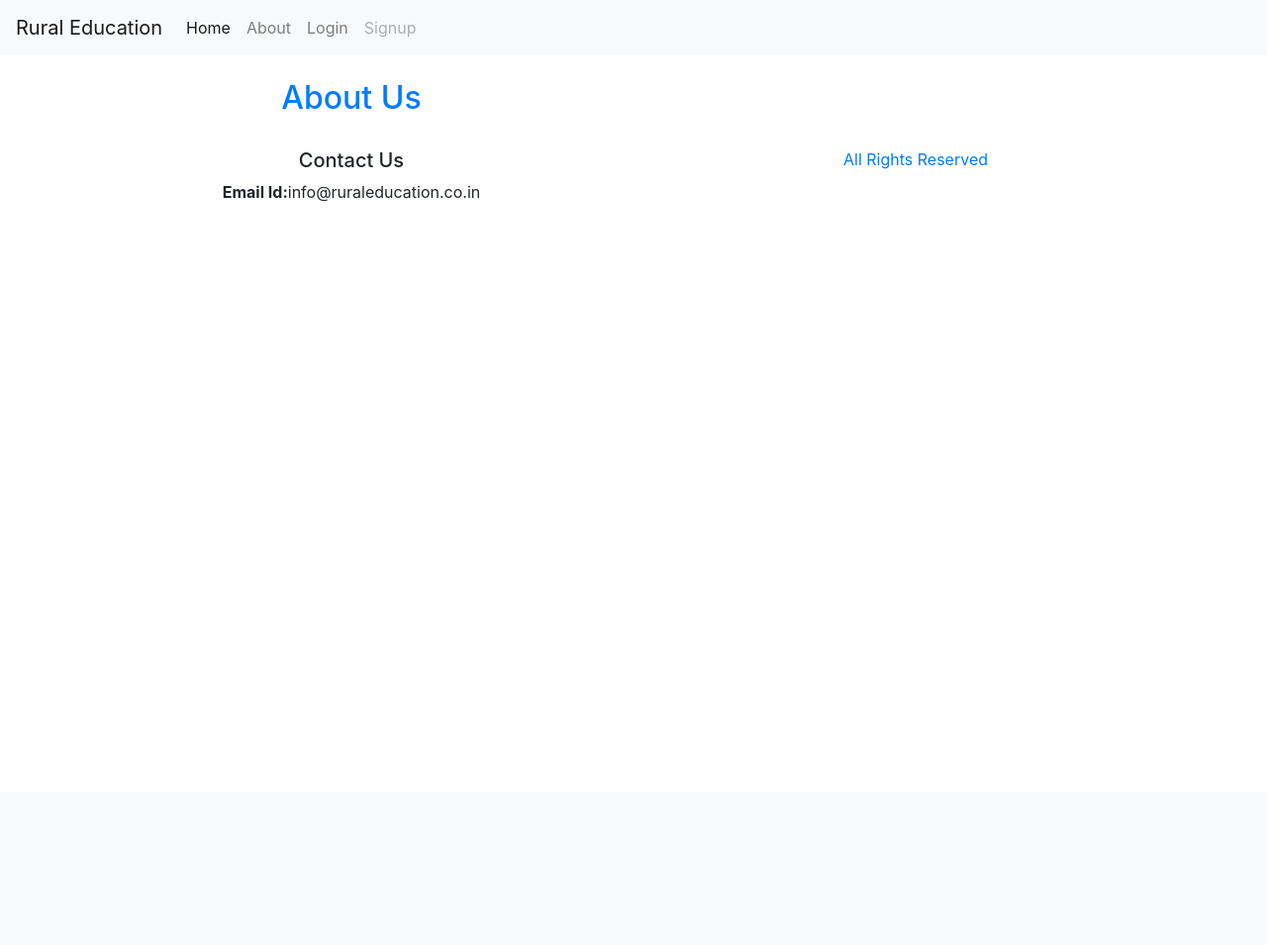
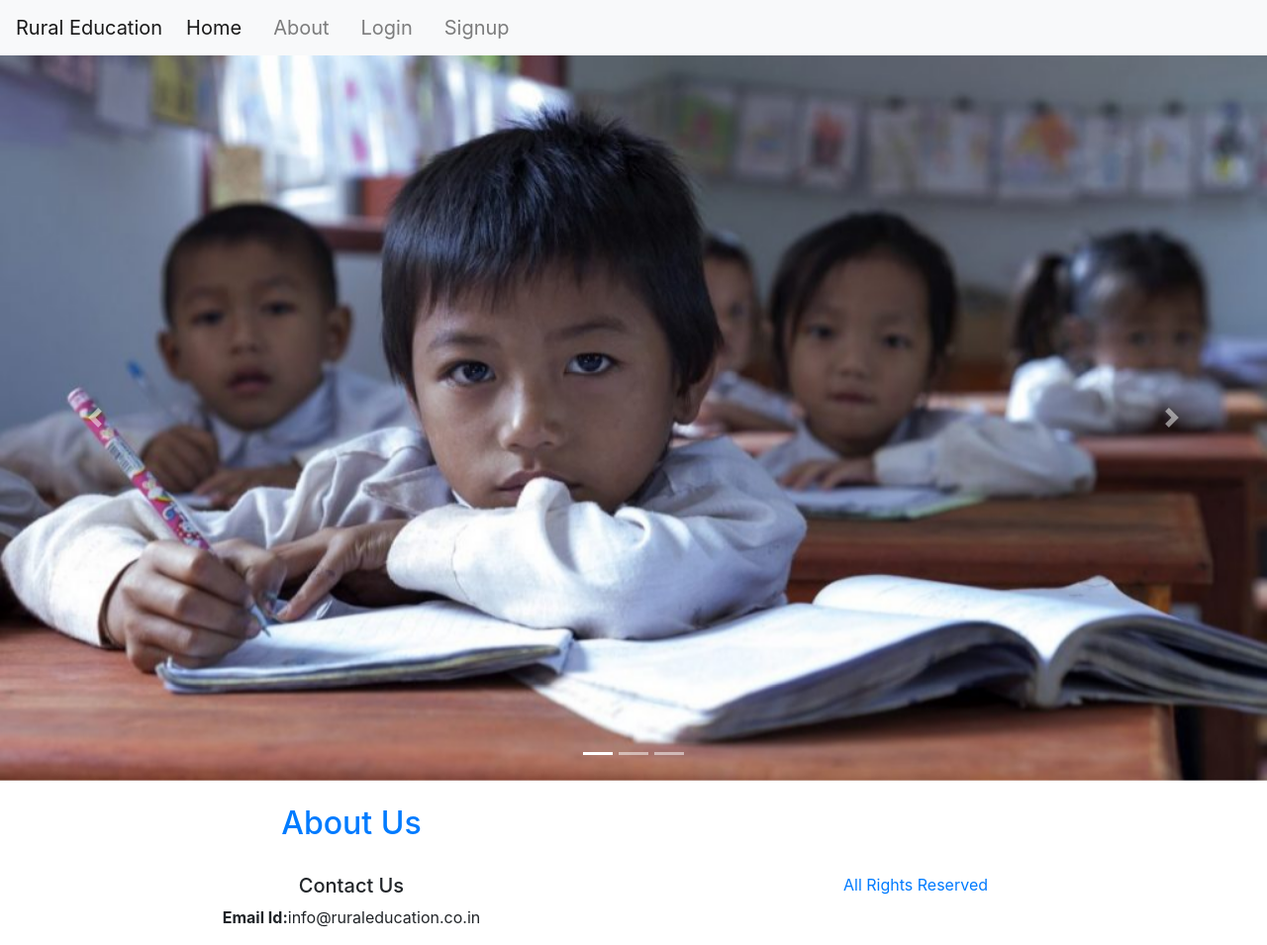
Before and after one commit to sachinthakur9614/ByteFightHackathon, a PHP site: page / in a window 1280 px wide. Shown: the whole page at 99% size. Before the commit the page ends 204 px from the top, so only its background shows below. Run offline with PHP 8.4, Linux system fonts and the light colour scheme; some libraries are stand-ins or nearby versions.

Commit message:
Add files via upload
adding images

```diff
--- a/header.php
+++ b/header.php
@@ -15,16 +15,16 @@
   <div class="collapse navbar-collapse" id="navbarNav">
     <ul class="navbar-nav">
       <li class="nav-item active">
-        <a class="nav-link" href="#">Home <span class="sr-only">(current)</span></a>
+        <a class="nav-link navbar-brand" href="#">Home <span class="sr-only">(current)</span></a>
       </li>
       <li class="nav-item">
-        <a class="nav-link" href="#">About</a>
+        <a class="nav-link navbar-brand" href="#">About</a>
       </li>
       <li class="nav-item">
-        <a class="nav-link" href="#">Login </a>
+        <a class="nav-link navbar-brand" href="#">Login </a>
       </li>
       <li class="nav-item">
-        <a class="nav-link disabled" href="#" tabindex="-1" aria-disabled="true">Signup</a>
+        <a class="nav-link navbar-brand" href="#" tabindex="-1" aria-disabled="true">Signup</a>
       </li>
     </ul>
   </div>
--- a/index.php
+++ b/index.php
@@ -11,6 +11,36 @@
 </head>
 
 
+<body>
+
+
+
+<div id="carouselExampleIndicators" class="carousel slide" data-ride="carousel">
+  <ol class="carousel-indicators">
+    <li data-target="#carouselExampleIndicators" data-slide-to="0" class="active"></li>
+    <li data-target="#carouselExampleIndicators" data-slide-to="1"></li>
+    <li data-target="#carouselExampleIndicators" data-slide-to="2"></li>
+  </ol>
+  <div class="carousel-inner">
+    <div class="carousel-item active" data-interval="10000">
+      <img src="IMG1.jpg" class="d-block w-100" alt="...">
+    </div>
+    <div class="carousel-item" data-interval="10000">
+      <img src="IMG3.jpg" class="d-block w-100" alt="...">
+    </div>
+    <div class="carousel-item" data-interval="10000">
+      <img src="IMG2.jpg" class="d-block w-100" alt="...">
+    </div>
+  </div>
+  <a class="carousel-control-prev" href="#carouselExampleIndicators" role="button" data-slide="prev">
+    <span class="carousel-control-prev-icon" aria-hidden="true"></span>
+    <span class="sr-only">Previous</span>
+  </a>
+  <a class="carousel-control-next" href="#carouselExampleIndicators" role="button" data-slide="next">
+    <span class="carousel-control-next-icon" aria-hidden="true"></span>
+    <span class="sr-only">Next</span>
+  </a>
+</div>
 
 
 <?php include "footer.php" ?>
```
Also changed, not shown: IMG1.jpg (added), IMG2.jpg (added), IMG3.jpg (added).
